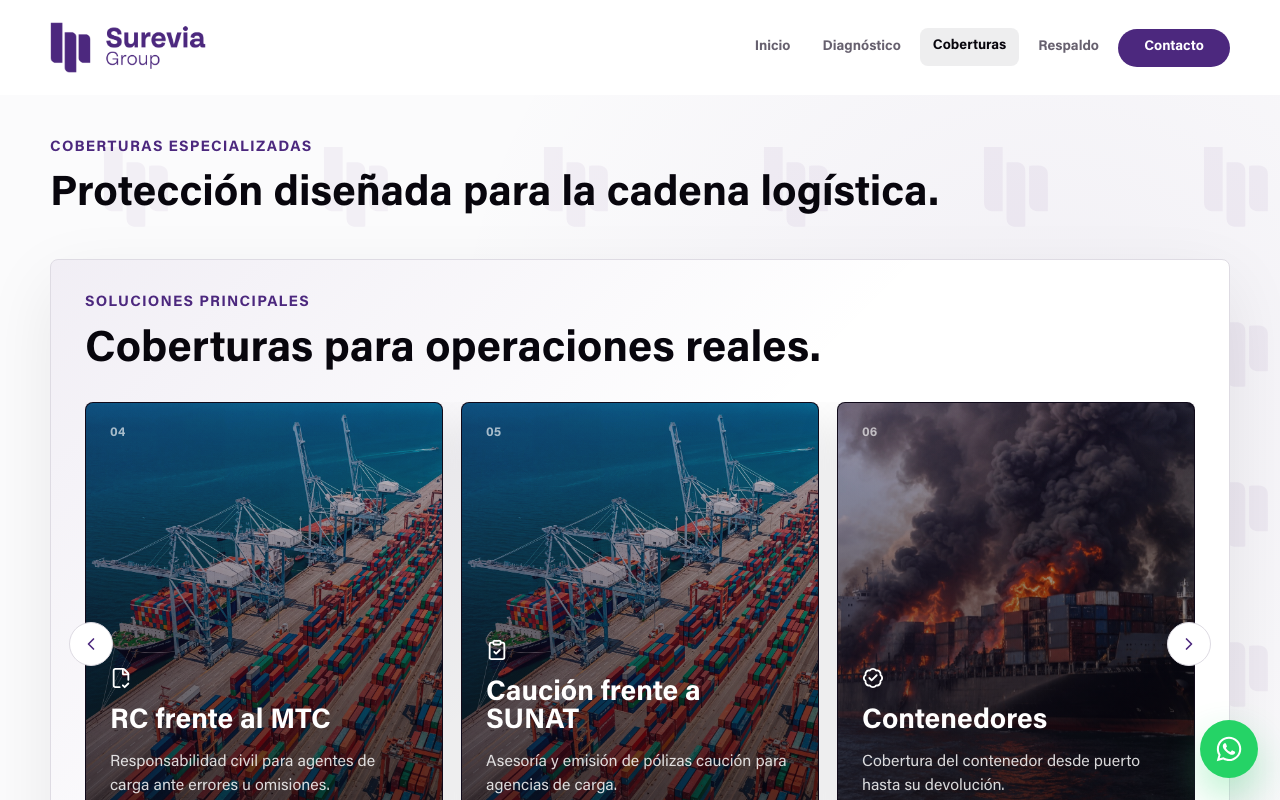
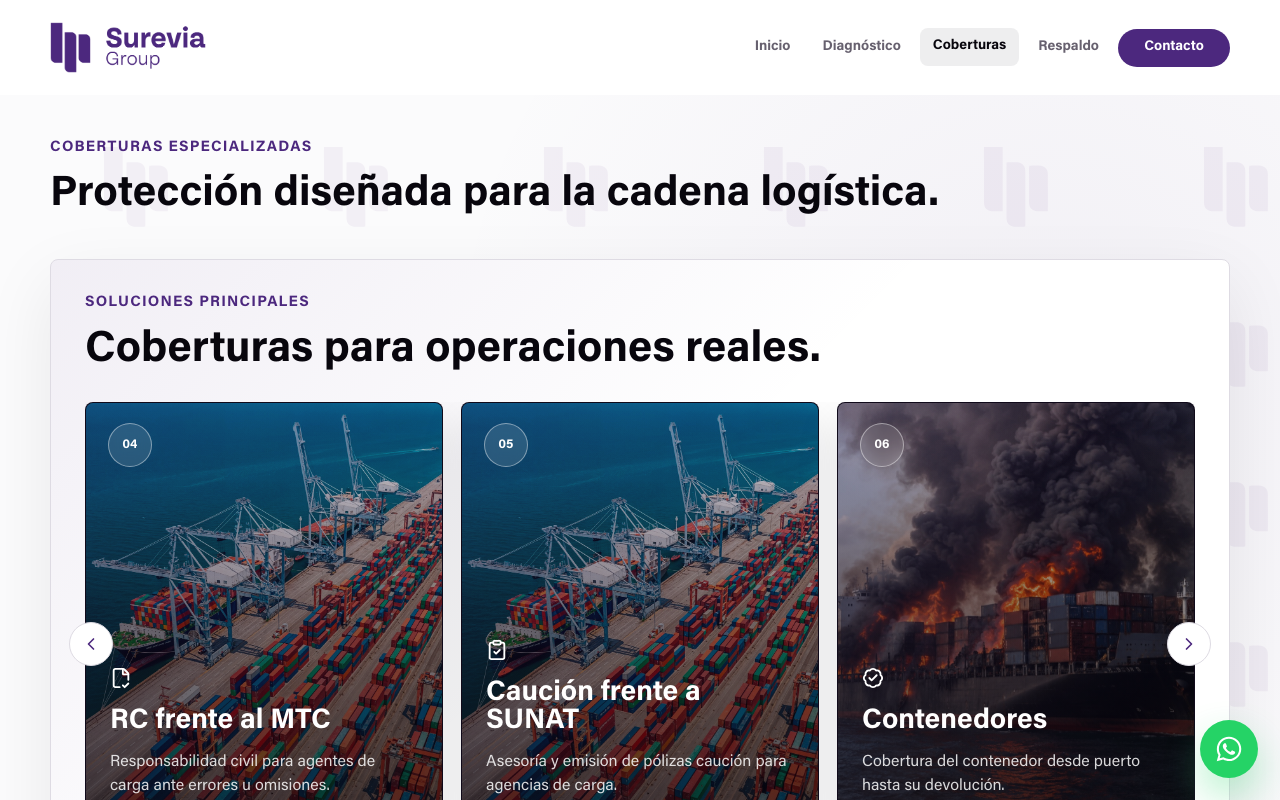
Before and after one commit to ecustodio123/surevia-web, a React (Vite) app: page /coberturas in a window 1280 px wide. Shown: the top 800 px of the page. Built offline with nearby package versions, Linux system fonts and the light colour scheme; no server answers.

Commit message:
feat: enhance coverage and diagnostic views with improved text and carousel interaction

```diff
--- a/src/App.css
+++ b/src/App.css
@@ -358,25 +358,25 @@ main {
 
 .hero-proof-card span {
   display: block;
+  font-size: clamp(1.04rem, 1.4vw, 1.24rem);
+  line-height: 1.08;
 }
 
 .hero-proof-card strong,
 .hero-proof-card small {
   display: inline;
+  font-size: inherit;
+  line-height: inherit;
 }
 
 .hero-proof-card strong {
   color: var(--ink);
-  font-size: clamp(1.22rem, 1.7vw, 1.52rem);
-  line-height: 1.03;
   font-weight: 800;
 }
 
 .hero-proof-card small {
   margin-left: 0.24em;
   color: var(--ink);
-  font-size: clamp(1.04rem, 1.38vw, 1.24rem);
-  line-height: 1.03;
   font-weight: 400;
 }
 
@@ -390,7 +390,7 @@ main {
 
 .hero-proof-card .years-prefix {
   display: inline;
-  font-size: 0.62em;
+  font-size: 1em;
   font-weight: 800;
 }
 
@@ -892,10 +892,6 @@ h1 {
   margin-top: 0;
 }
 
-.steps-heading {
-  max-width: 760px;
-}
-
 .steps-layout {
   display: grid;
   gap: 18px;
@@ -1432,11 +1428,20 @@ h1 {
 
 .coverage-slide-copy span {
   position: absolute;
-  top: 22px;
-  left: 24px;
-  color: rgba(255, 255, 255, 0.64);
+  top: 20px;
+  left: 22px;
+  display: inline-grid;
+  width: 44px;
+  height: 44px;
+  place-items: center;
+  border: 1px solid rgba(255, 255, 255, 0.42);
+  border-radius: 999px;
+  color: white;
+  background: rgba(255, 255, 255, 0.12);
+  backdrop-filter: blur(8px);
   font-size: 13px;
   font-weight: 800;
+  font-variant-numeric: tabular-nums;
 }
 
 .coverage-slide-copy svg {
@@ -1886,6 +1891,7 @@ h1 {
 
   .home-hero-carousel {
     min-height: calc(100svh - 83px);
+    padding-bottom: 34px;
   }
 
   .home-hero-content {
@@ -2012,16 +2018,16 @@ h1 {
     top: 360px;
   }
 
-  .hero-proof-card strong {
-    font-size: 1.12rem;
-  }
-
-  .hero-proof-card small {
+  .hero-proof-card span {
     font-size: 1rem;
   }
 
   .home-hero-links a {
     min-height: 56px;
+  }
+
+  .home-hero-carousel {
+    padding-bottom: 28px;
   }
 
   .hero-actions {
--- a/src/views/coverageView.jsx
+++ b/src/views/coverageView.jsx
@@ -8,6 +8,7 @@ import { useMediaQuery } from '../hooks/useMediaQuery'
 
 export function CoverageView() {
   const [activeCoverageIndex, setActiveCoverageIndex] = useState(0)
+  const [isCarouselHovered, setIsCarouselHovered] = useState(false)
   const isMobileCoverage = useMediaQuery('(max-width: 900px)')
   const coverageStep = isMobileCoverage ? 1 : 3
   const coverageGroupStarts = useMemo(
@@ -39,12 +40,16 @@ export function CoverageView() {
   }, [coverageGroupStarts, coverageStep])
 
   useEffect(() => {
+    if (isCarouselHovered) {
+      return undefined
+    }
+
     const timer = window.setInterval(() => {
       goToCoverage(1)
     }, 4200)
 
     return () => window.clearInterval(timer)
-  }, [goToCoverage])
+  }, [goToCoverage, isCarouselHovered])
 
   return (
     <section className="content-page">
@@ -64,7 +69,11 @@ export function CoverageView() {
           </div>
         </div>
 
-        <div className="carousel-window">
+        <div
+          className="carousel-window"
+          onMouseEnter={() => setIsCarouselHovered(true)}
+          onMouseLeave={() => setIsCarouselHovered(false)}
+        >
           <AnimatePresence mode="wait">
             <motion.div
               className="coverage-slide-page"
--- a/src/views/diagnosticView.jsx
+++ b/src/views/diagnosticView.jsx
@@ -56,8 +56,8 @@ export function DiagnosticView() {
 
       <div className="statement-band">
         <p>
-          Nuestro enfoque no empieza con una cotización. Empieza con entender cómo se mueve
-          tu carga y dónde se expone.
+          Nuestro enfoque no empieza con una cotización. Inicia con entender cómo se mueve
+          tu mercadería y dónde se expone.
         </p>
       </div>
 
--- a/src/views/trustView.jsx
+++ b/src/views/trustView.jsx
@@ -23,7 +23,7 @@ export function TrustView() {
         <article>
           <Handshake size={24} />
           <h2>Lloyd's</h2>
-          <p>Acceso a un mercado especializado en riesgos logísticos complejos.</p>
+          <p>Acceso al mercado en el que nació el seguro de mercancías, lo que lo hace altamente especializado en riesgos logísticos complejos.</p>
         </article>
         <article>
           <MapPinned size={24} />
```
